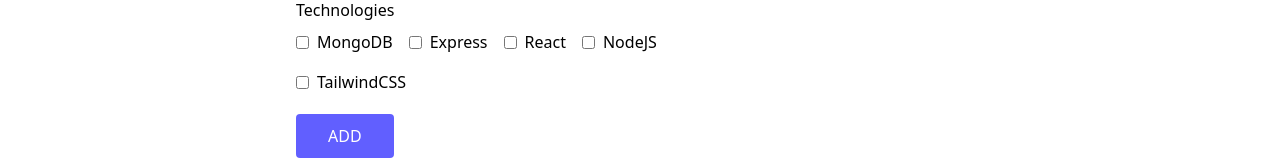
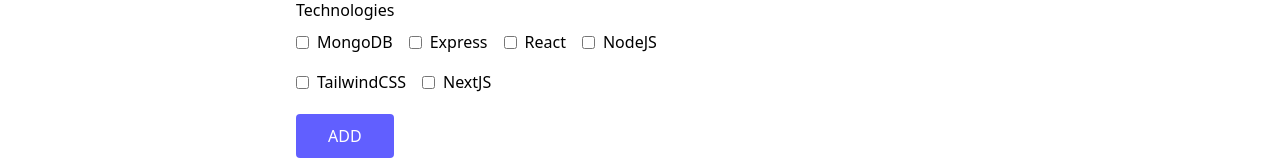
Before and after one commit to AbdurRahmanSikder/Portfolio, a React (Vite) app in the folder client/: page /admin in a window 1280 px wide. Shown: the part 573-733 px from the top of the page. Built offline with nearby package versions, Linux system fonts and the light colour scheme; no server answers; a web font is replaced by a local one.

Commit message:
Update AddProduct.jsx

```diff
--- a/client/src/components/AddProduct.jsx
+++ b/client/src/components/AddProduct.jsx
@@ -10,7 +10,7 @@
   const [technologies, setTechnologies] = useState([]);
   const [image, setImage] = useState(null);
 
-  const techOptions = ['MongoDB', 'Express', 'React', 'NodeJS', 'TailwindCSS'];
+  const techOptions = ['MongoDB', 'Express', 'React', 'NodeJS', 'TailwindCSS', 'NextJS'];
 
   const { axios, navigate, projects, setProjects } = useAppContext();
 
```
